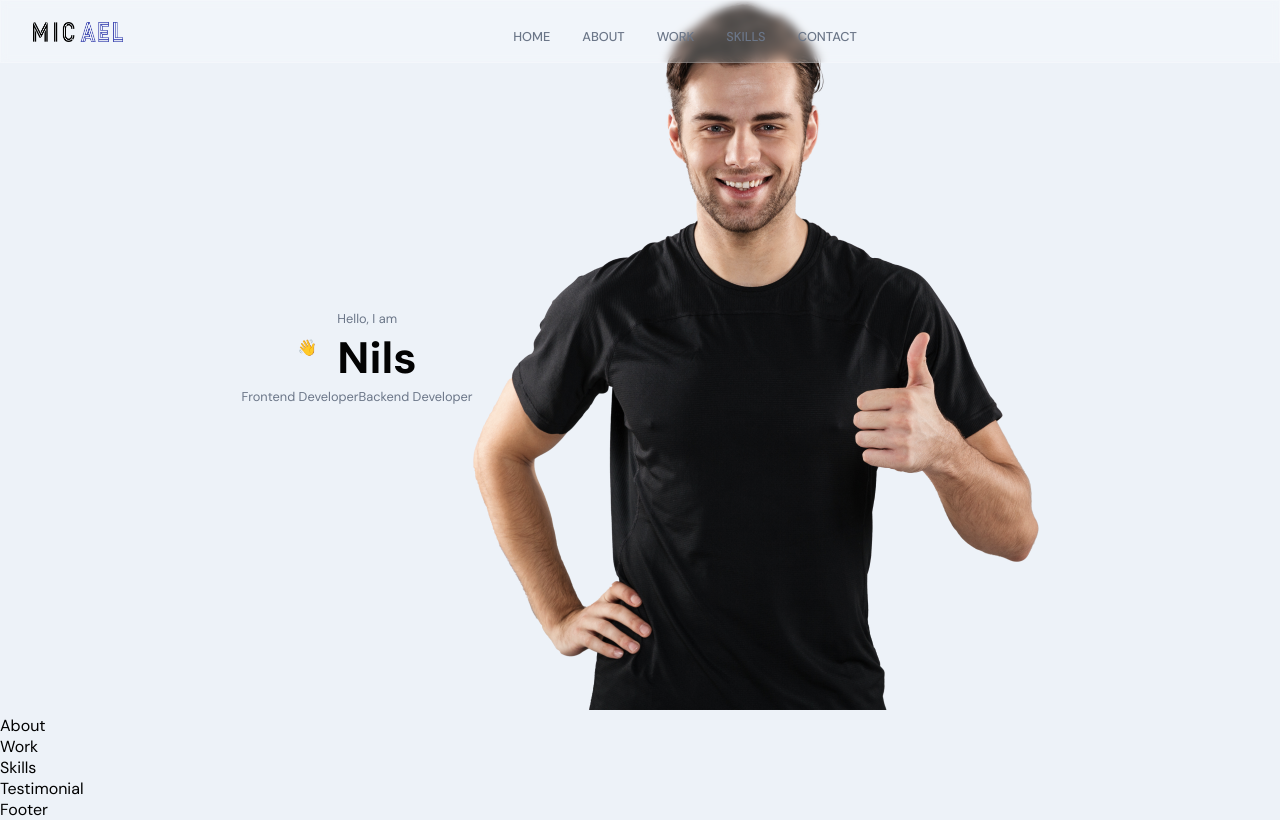
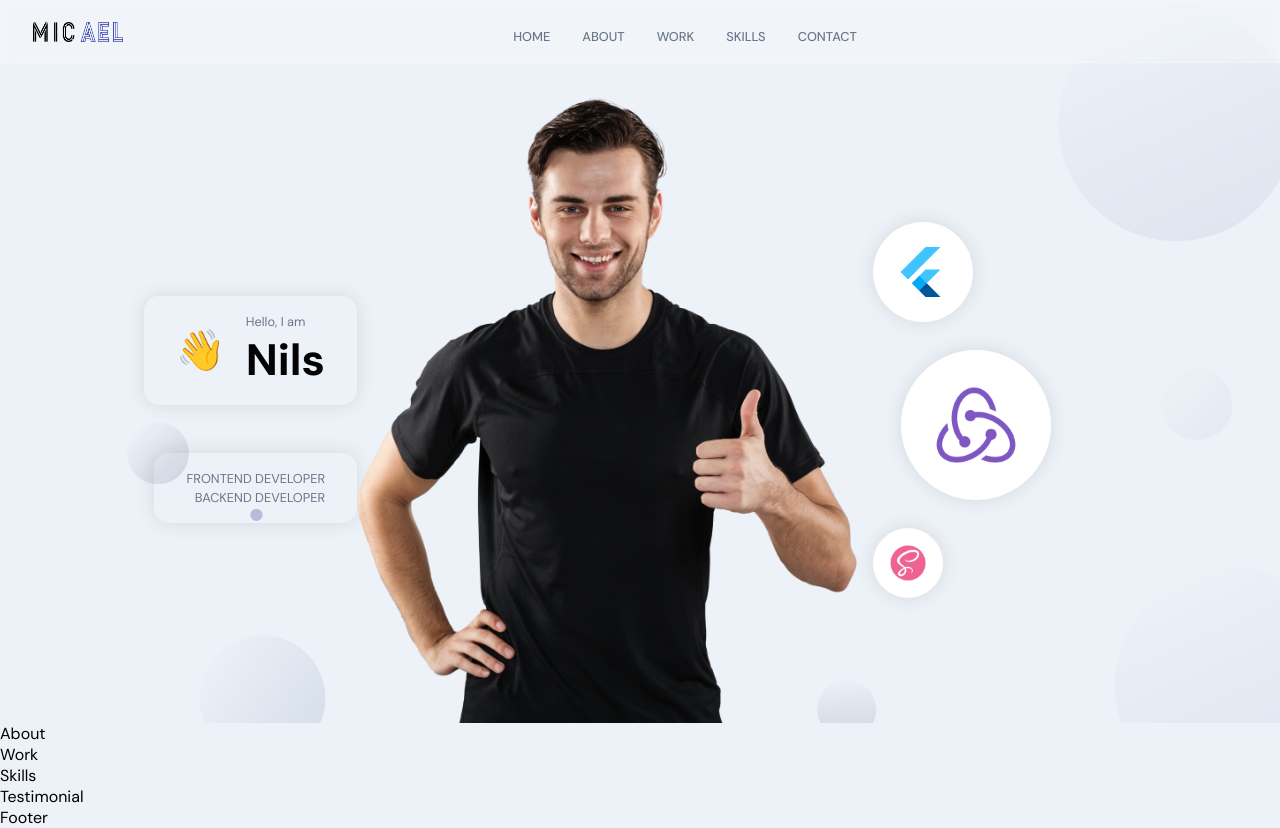
Before and after one commit to Nylio-prog/portfolio, a React (Create React App) app in the folder frontend_react/: page / in a window 1280 px wide. Built offline with nearby package versions, Linux system fonts and the light colour scheme.

Commit message:
finished header

```diff
--- a/frontend_react/src/container/Header/Header.jsx
+++ b/frontend_react/src/container/Header/Header.jsx
@@ -18,7 +18,7 @@
 
 const Header = () => {
   return (
-    <div className="app__header app__flex">
+    <div id='home' className="app__header app__flex">
       <motion.div
         whileInView={{ x: [-100,0], opacity: [0, 1]}}
         transition={{duration: 1}}
@@ -61,8 +61,11 @@
         whileInView={scaleVariants.whileInView}
         className='app__header-circles'
       >
-        {/* To do */}
-
+        {[images.flutter, images.redux, images.sass].map((circle, index) => (
+          <div className="circle-cm app__flex" key={`circle-${index}`}>
+            <img src={circle} alt="circle" />
+          </div>
+        ))}
       </motion.div>
 
 
--- a/frontend_react/src/container/Header/Header.scss
+++ b/frontend_react/src/container/Header/Header.scss
@@ -0,0 +1,186 @@
+#home {
+    position: relative;
+    background: url('../../assets/bgIMG.png');
+    background-size: cover;
+    background-repeat: repeat;
+    background-position: center;
+
+    .app_wrapper {
+        padding: 0;
+
+        .copyright {
+            display: none;
+        }
+    }
+}
+
+.app__header {
+    flex: 1;
+    width: 100%;
+    height: 100%;
+    flex-direction: row;
+    padding: 6rem 2rem 0;
+
+    @media screen and (min-width: 2000px) {
+        padding-top: 8rem;
+    }
+
+    @media screen and (max-width: 600px) {
+        flex-direction: column;
+    }
+
+    @media screen and (max-width: 450px) {
+        padding: 6rem 1rem 2rem;
+    }
+}
+
+.app__header-info {
+    flex: 0.65;
+    display: flex;
+    flex-direction: column;
+    justify-content: flex-start;
+    align-items: flex-start;
+    height: 100%;
+
+    @media screen and (min-width: 2000px) {
+        width: 100%;
+        margin-right: 0rem;
+    }
+}
+
+.app__header-badge {
+    width: 100%;
+    display: flex;
+    justify-content: flex-end;
+    align-items: flex-end;
+    flex-direction: column;
+
+    .badge-cmp, .tag-cmp {
+        padding: 1rem 2rem;
+        border: var(--white-color);
+        border-radius: 15px;
+        flex-direction: row;
+        width: auto;
+        box-shadow: 0 0 20px rgba(0,0,0,0.1);
+    }
+
+    .tag-cmp {
+        flex-direction: column;
+        margin-top: 3rem;
+
+        p {
+            width: 100%;
+            text-transform: uppercase;
+            text-align: right;
+        }
+    }
+
+    span {
+        font-size: 2.5rem;
+
+        @media screen and (min-width: 2000px) {
+            font-size: 5rem;
+        }
+    }
+
+    @media screen and (max-width: 600px) {
+        justify-content: flex-start;
+        align-items: flex-start;
+    }
+}
+
+.app__header-circles {
+    flex: 0.75;
+    display: flex;
+    flex-direction: column;
+    justify-content: space-evenly;
+    align-items: flex-start;
+    height: 100%;
+    margin-left: 1rem;
+
+    div {
+        width: 100px;
+        height: 100px;
+        border-radius: 50%;
+        background: var(--white-color);
+        box-shadow: 0 0 20px rgba(0,0,0,0.1);
+
+        img {
+            width: 60%;
+            height: 60%;
+        }
+    }
+
+    div:nth-child(1){
+        width: 100px;
+        height: 100px;
+    }
+
+    div:nth-child(2){
+        margin: 1.75rem;
+        width: 150px;
+        height: 150px;
+    }
+
+    div:nth-child(3){
+        width: 70px;
+        height: 70px;
+    }
+
+    @media screen and (min-width: 2000px) {
+        div:nth-child(1){
+            width: 400px;
+            height: 400px;
+        }
+
+        div:nth-child(2){
+            width: 170px;
+            height: 170px;
+        }
+
+        div:nth-child(3){
+            width: 120px;
+            height: 120px;
+        }
+    }
+
+    @media screen and (max-width: 600px) {
+        width: 100%;
+        flex-direction: row;
+        flex-wrap: wrap;
+        margin-left: 0;
+
+        div {
+            margin: 1rem;
+        }
+    }
+}
+
+.app__header-img {
+    flex: 1;
+    height: 100%;
+    display: flex;
+    justify-content: flex-end;
+    align-items: flex-end;
+    position: relative;
+
+    img {
+        width: 100%;
+        object-fit: contain;
+        z-index: 1;
+    }
+
+    .overlay-circle {
+        position: absolute;
+        left: 0;
+        right: 0;
+        bottom: 0;
+        z-index: 0;
+        width: 100%;
+        height: 90%;
+    }
+
+    @media screen and (max-width: 600px) {
+        margin: 2rem 0;
+    }
+}
```
